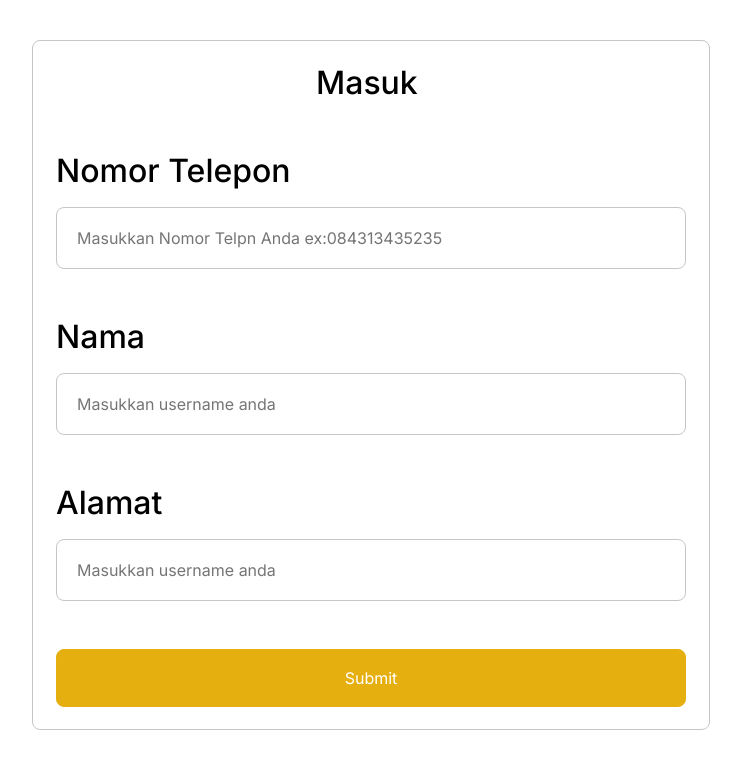
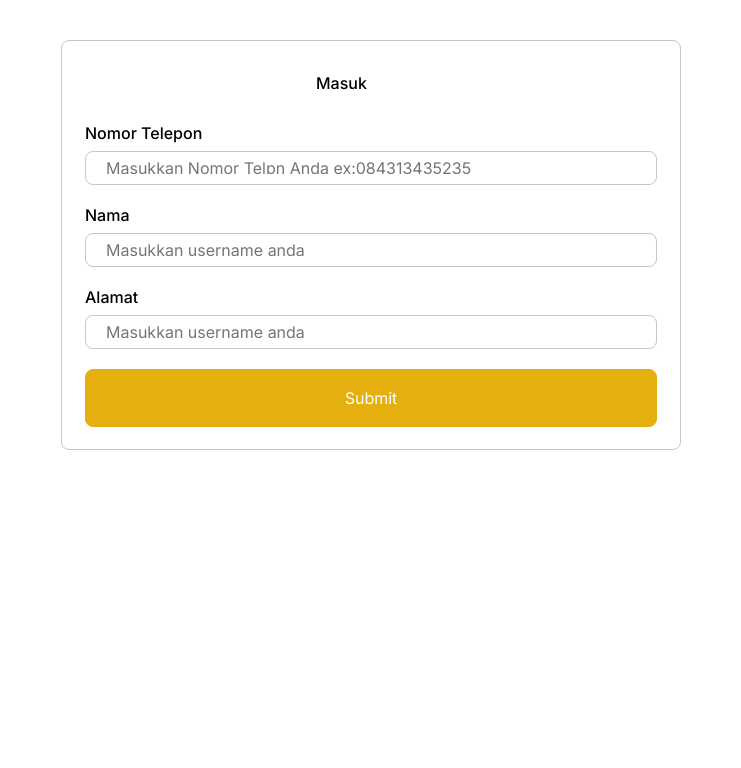
Before and after one commit to Martinilham/maulia-bakery, a React (Create React App) app: page /login in a window 1280 px wide. Shown: the top 768 px of the page, without its empty margins (269-1010 px from the left). Built offline with nearby package versions, Linux system fonts and the light colour scheme; no server answers; a web font is replaced by a local one.

Commit message:
detailorder

```diff
--- a/package.json
+++ b/package.json
@@ -11,6 +11,7 @@
     "@types/node": "^16.11.14",
     "@types/react": "^18.0.28",
     "@types/react-dom": "^18.0.11",
+    "animate.css": "^4.1.1",
     "axios": "^1.6.8",
     "clsx": "^2.1.1",
     "jwt-decode": "^4.0.0",
--- a/src/components/formLogin.jsx
+++ b/src/components/formLogin.jsx
@@ -41,16 +41,16 @@ const handleLogin =  async (event) => {
 }
 
   return (
-    <div className="w-full mt-10 flex flex-row items-start justify-center pt-0 px-5 pb-1.5 box-border max-w-full text-left text-13xl text-black font-body-large">
-      <div className="w-[678px] rounded-lg box-border flex flex-col items-center justify-start py-[22px] px-[23px] gap-[48px] max-w-full border-[1px] border-solid border-gray mq750:gap-[24px] mq750:pt-5 mq750:pb-5 mq750:box-border">
+    <div className=" w-full mt-10 flex flex-row items-start justify-center pt-0 px-5 pb-1.5 box-border max-w-full text-left text-3xl text-black font-body-large">
+      <div className="w-1/2 rounded-lg box-border flex flex-col items-center justify-start py-[22px] px-[23px] gap-[20px] max-w-full border-[1px] border-solid border-gray mq750:gap-[24px] mq750:pt-5 mq750:pb-5 mq750:box-border">
         <h1 className="m-0 relative text-inherit leading-[40px] capitalize font-medium font-inherit whitespace-nowrap inline-block min-w-[110px] mq450:text-lgi mq450:leading-[24px] mq1050:text-7xl mq1050:leading-[32px]">{`Masuk`}</h1>
-        <div className="self-stretch flex flex-col items-start justify-start gap-[16px]">
-          <h1 className="m-0 relative text-inherit leading-[40px] capitalize font-medium font-inherit mq450:text-lgi mq450:leading-[24px] mq1050:text-7xl mq1050:leading-[32px]">
+        <div className="self-stretch flex flex-col items-start justify-start gap-[8px]">
+          <h1 className="m-0 relative text-inherit  capitalize font-medium font-inherit  mq450:text-lgi mq450:leading-[24px] mq1050:text-7xl mq1050:leading-[32px]">
             Nomor Telepon
           </h1>
-          <div className="self-stretch rounded-lg flex flex-row items-center justify-start py-[18px] px-5 border-[1px] border-solid border-gray">
+          <div className="self-stretch rounded-lg flex flex-row items-center justify-start py-[10px] px-5 border-[1px] border-solid border-gray">
             <input
-              className="w-full [border:none] [outline:none] font-body-large text-base bg-[transparent] h-6 relative leading-[24px] text-black text-left inline-block p-0"
+              className="w-full [border:none] [outline:none] font-body-large text-base bg-[transparent] h-3 relative leading-[24px] text-black text-left inline-block p-0"
               placeholder="Masukkan Nomor Telpn Anda ex:084313435235"
               type="text"
               value={noTLp}
@@ -58,13 +58,13 @@ const handleLogin =  async (event) => {
             />
           </div>
         </div>
-        <div className="self-stretch flex flex-col items-start justify-start gap-[16px]">
-          <h1 className="m-0 relative text-inherit leading-[40px] capitalize font-medium font-inherit inline-block min-w-[110px] mq450:text-lgi mq450:leading-[24px] mq1050:text-7xl mq1050:leading-[32px]">
+        <div className="self-stretch flex flex-col items-start justify-start gap-[8px]">
+          <h1 className="m-0 relative text-inherit  capitalize font-medium font-inherit inline-block min-w-[110px] mq450:text-lgi mq450:leading-[24px] mq1050:text-7xl mq1050:leading-[32px]">
             Nama
           </h1>
-          <div className="self-stretch rounded-lg flex flex-row items-center justify-start py-[18px] px-5 border-[1px] border-solid border-gray">
+          <div className="self-stretch rounded-lg flex flex-row items-center justify-start py-[10px] px-5 border-[1px] border-solid border-gray">
           <input
-              className="w-full [border:none] [outline:none] font-body-large text-base bg-[transparent] h-6 relative leading-[24px] text-black text-left inline-block p-0"
+              className="w-full [border:none] [outline:none] font-body-large text-base bg-[transparent] h-3 relative leading-[24px] text-black text-left inline-block p-0"
               placeholder="Masukkan username anda"
               type="text"
               value={nama}
@@ -73,13 +73,13 @@ const handleLogin =  async (event) => {
           </div>
 
         </div>
-        <div className="self-stretch flex flex-col items-start justify-start gap-[16px]">
-          <h1 className="m-0 relative text-inherit leading-[40px] capitalize font-medium font-inherit inline-block min-w-[110px] mq450:text-lgi mq450:leading-[24px] mq1050:text-7xl mq1050:leading-[32px]">
+        <div className="self-stretch flex flex-col items-start justify-start gap-[8px]">
+          <h1 className="m-0 relative text-inherit  capitalize font-medium font-inherit inline-block min-w-[110px] mq450:text-lgi mq450:leading-[24px] mq1050:text-7xl mq1050:leading-[32px]">
             Alamat
           </h1>
-          <div className="self-stretch rounded-lg flex flex-row items-center justify-start py-[18px] px-5 border-[1px] border-solid border-gray">
+          <div className="self-stretch rounded-lg flex flex-row items-center justify-start py-[10px] px-5 border-[1px] border-solid border-gray">
           <input
-              className="w-full [border:none] [outline:none] font-body-large text-base bg-[transparent] h-6 relative leading-[24px] text-black text-left inline-block p-0"
+              className="w-full [border:none] [outline:none] font-body-large text-base bg-[transparent] h-3 relative leading-[24px] text-black text-left inline-block p-0"
               placeholder="Masukkan username anda"
               type="text"
               value={alamat}
--- a/src/index.js
+++ b/src/index.js
@@ -1,6 +1,7 @@
 import ReactDOM from "react-dom/client";
 import React from "react";
 import "./global.css";
+import "animate.css"
 
 import App from "./App";
 
--- a/src/pages/DetailOrder/DetailOrder.jsx
+++ b/src/pages/DetailOrder/DetailOrder.jsx
@@ -4,6 +4,18 @@ import { useState,useEffect } from 'react';
 
 export default function DetailOrder() {
 
+    const jumlah = (harga, qty) => {
+        return harga * qty;
+      };
+
+      const listpesan = [{
+        No:detail.items.length,
+        nama:detail.namaproduk,
+        harga:detail.harga,
+        jumlah:detail.jumlah,
+        disc:"discount",
+        total:jumlah(detail.harga,detail.jumlah),
+      }]
 
     const [detail,setDetail] = useState({})
     useEffect(() => {
@@ -13,12 +25,13 @@ export default function DetailOrder() {
         }
       }, []);
 
+
   return (
-    <div className='w-full mx-20 mt-6 flex flex-col'>
+    <div className='w-full lg:ml-2 mx-20 lg:mx-1 mt-6 lg:w-full flex flex-col'>
         <h1 className='uppercase'>Transaksi Pesanan</h1>
-        <div className='flex flex-col w-1/5'>
+        <div className=' flex flex-col w-1/5'>
             <h3 className='bg-gray'>Transaksi</h3>
-            <table>
+            <table >
 
                     <>
                 <tr>
@@ -69,12 +82,21 @@ export default function DetailOrder() {
                     </thead>
                     <tbody>
                         <tr>
-
+                        {listpesan.map((e)=>(
+                            <>
+                              <td>{e.No}</td>
+                              <td>{e.nama}</td>
+                              <td>{e.harga}</td>
+                              <td>{e.jumlah}</td>
+                              <td>{e.disc}</td>
+                              <td>{e.total}</td>
+                            </>
+                        ))}
                         </tr>
                     </tbody>
                 </table>
         </div>
-        <h4>Total Belanja : </h4>
+        <h4>Total Belanja : {detail.total}</h4>
     </div>
   )
 }
--- a/src/pages/Order/component/Card.js
+++ b/src/pages/Order/component/Card.js
@@ -3,7 +3,7 @@ import { useNavigate } from "react-router-dom";
 const Card = ({ porkSataygrilledPork, title, description, price,button ,setopen,kurangi,qty}) => {
   const navigate = useNavigate()
   return (
-    <div className="w-50 lg:w-36 rounded-lg bg-white box-border shrink-0 flex lg:flex-row flex-row items-start justify-start py-[18px] px-[18px] text-left text-5xl text-black font-body-large border-[1px] border-solid border-gray mq650:pt-5 mq650:pb-5 mq650:box-border">
+    <div className=" w-50 lg:w-36 rounded-lg bg-white box-border shrink-0 flex lg:flex-row flex-row items-start justify-start py-[18px] px-[18px] text-left text-5xl text-black font-body-large border-[1px] border-solid border-gray mq650:pt-5 mq650:pb-5 mq650:box-border">
       <div className="flex-1 flex flex-col items-center justify-start relative gap-[4px]">
         <img
           className="w-40 h-40 lg:w-24 lg:h-24 relative object-cover"
--- a/src/pages/Order/component/ProductGrid.js
+++ b/src/pages/Order/component/ProductGrid.js
@@ -56,6 +56,7 @@ const ProductGrid = () => {
     getUserData();
     localStorage.removeItem("pesanan")
     localStorage.removeItem("pembayaran")
+    localStorage.removeItem("transaksi")
   }, []);
 
   const handlePesan = (id, fname, imgpath, harga) => {
@@ -89,9 +90,11 @@ const ProductGrid = () => {
         .map((item) =>
           item.id === id ? { ...item, qty: item.qty - 1 } : item
         )
-        .filter((item) => item.qty > 0);
+        .filter((item) => item.qty > 0 ? item : setpesan(false))
+
       setCartItem(updatedCart);
     }
+
   };
 
 
@@ -189,7 +192,7 @@ const ProductGrid = () => {
 
       {pesan && (
         <button
-          className="fixed bottom-0 start-0 end-0 cursor-pointer mx-auto flex items-center justify-center w-1/2 my-2 py-1 rounded-md bg-main-color"
+          className=" animate__pulse animate__animated fixed bottom-10 lg:bottom-3 start-0 end-0 cursor-pointer mx-auto flex items-center justify-center w-1/2 my-2 py-1 rounded-md bg-main-color"
           onClick={handleorder}
         >
           <img
--- a/src/pages/Order/component/detailPesanan.js
+++ b/src/pages/Order/component/detailPesanan.js
@@ -8,15 +8,7 @@ const DetailPesanan = ({pesanan}) => {
         <h1 className="text-center">Detail Pesanan</h1>
         <OrderInformation />
       </main>
-      <div className="flex flex-row items-start justify-end py-0 px-[22px]">
-        <div className="w-11 rounded-lg box-border flex flex-row items-start justify-start py-5 px-[9px] shrink-0 [debug_commit:1de1738] border-[1px] border-solid border-gray">
-          <img
-            className="h-6 w-6 relative overflow-hidden shrink-0"
-            alt=""
-            src="/filter-list.svg"
-          />
-        </div>
-      </div>
+
     </div>
   );
 };
```
Also changed, not shown: src/pages/Order/component/OrderInformation.js (+7 -7 lines), 1 other file (tests, documents, lock files or other folders).
